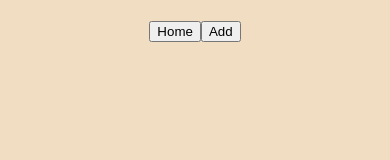
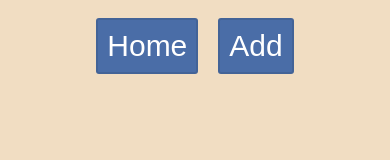
Before and after one commit to damianamodeo/damianamodeo.github.io, a plain HTML site: page index.html in a window 390 px wide. Drawn offline with Linux system fonts and the light colour scheme.

Commit message:
more styling

```diff
--- a/style.css
+++ b/style.css
@@ -2,7 +2,7 @@
 }
 
 html {
-  font-family: "Noto-Sans", "Roboto", "Trebuchet MS", "Lucida Sans Unicode",
+  font-family: "NotoSans", "Roboto", "Trebuchet MS", "Lucida Sans Unicode",
     "Lucida Grande", "Lucida Sans", Arial, sans-serif;
   font-size: 62.5%;
   background: rgb(241, 221, 194);
@@ -17,6 +17,16 @@ html {
   }
   input {
     font-size: 3rem;
+  }
+  button {
+    color: rgb(255, 255, 255);
+    font-size: 3rem;
+    background-color: rgb(74, 109, 167);
+    border-color: rgba(18, 18, 18, 0.1);
+    margin: 1rem;
+    padding: .3em;
+    border-style: solid;
+    border-radius: .1em;
   }
 }
 
```
